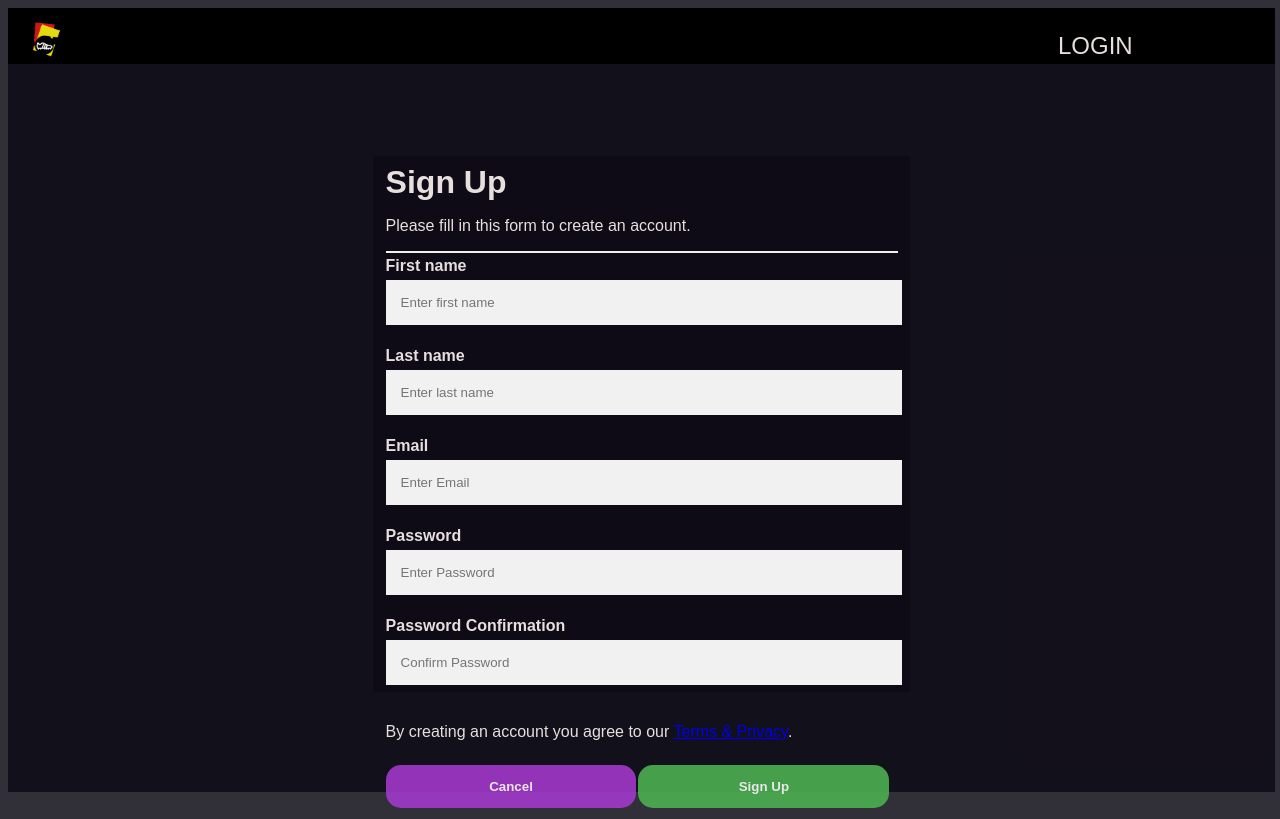
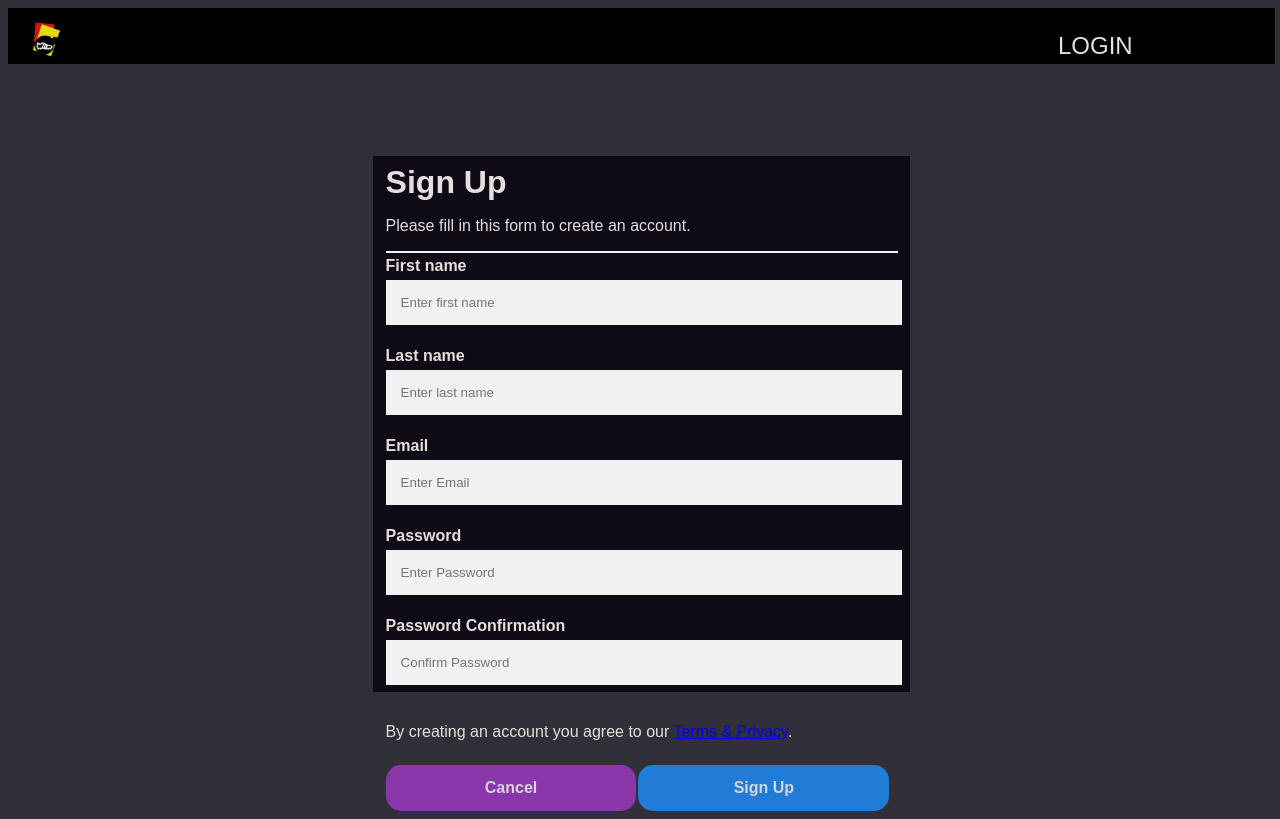
Before and after one commit to Babarindeolanrewaju2/better-sports-front-end, a React (Create React App) app: page /signup in a window 1280 px wide. Built offline with nearby package versions, Linux system fonts and the light colour scheme; no server answers.

Commit message:
Button updates on sign up page

```diff
--- a/src/components/loginSignup/Signup.js
+++ b/src/components/loginSignup/Signup.js
@@ -94,7 +94,7 @@ const Signup = props => {
             <button type="button" className="cancelSignup">
               Cancel
             </button>
-            <button type="submit" className="signupbtn">
+            <button type="submit" className="signUpBtn">
               Sign Up
             </button>
           </div>
--- a/src/styles/AddFunds.css
+++ b/src/styles/AddFunds.css
@@ -4,12 +4,11 @@
 .addFundsContainer {
   width: 99vw;
   height: 91vh;
-  background-color: rgba(14, 11, 22, 0.85);
   display: flex;
 }
 
 .addFundsForm {
-  width: 40vw;
+  width: 35vw;
   /* height: 70vh; */
   background-color: #0e0b16;
   color: #e7dfdd;
--- a/src/styles/Login.css
+++ b/src/styles/Login.css
@@ -6,7 +6,6 @@ body {
   display: flex;
   width: 99vw;
   height: 88vh;
-  background-color: #ccc;
 }
 
 .loginForm {
--- a/src/styles/Signup.css
+++ b/src/styles/Signup.css
@@ -6,7 +6,6 @@ body {
   display: flex;
   width: 99vw;
   height: 91vh;
-  background-color: rgba(14, 11, 22, 0.85);
 }
 
 .signupForm {
@@ -43,18 +42,20 @@ hr {
 }
 
 /* Set a style for all buttons */
-.signupbtn {
-  background-color: #4717f6;
+.signUpBtn {
   color: white;
   padding: 14px 20px;
   margin: 8px 0;
   border: none;
   cursor: pointer;
   width: 100%;
-  opacity: 0.9;
+  opacity: 0.8;
+  background-color: dodgerblue;
+  font-size: 1em;
 }
 
-button:hover {
+.signUpBtn:hover {
+  background-color: dodgerblue;
   opacity: 1;
 }
 
@@ -68,12 +69,18 @@ button:hover {
   border: none;
   cursor: pointer;
   width: 100%;
-  opacity: 0.9;
+  opacity: 0.8;
+  font-size: 1em;
+}
+
+.cancelSignup:hover {
+  background-color: #a239ca;
+  opacity: 1;
 }
 
 /* Float cancel and signup buttons and add an equal width */
 .cancelSignup,
-.signupbtn {
+.signUpBtn {
   float: left;
   width: 49%;
 }
@@ -88,7 +95,7 @@ button:hover {
 /* Change styles for cancel button and signup button on extra small screens */
 @media screen and (max-width: 300px) {
   .cancelSignup,
-  .signupbtn {
+  .signUpBtn {
     width: 100%;
   }
 }
```
